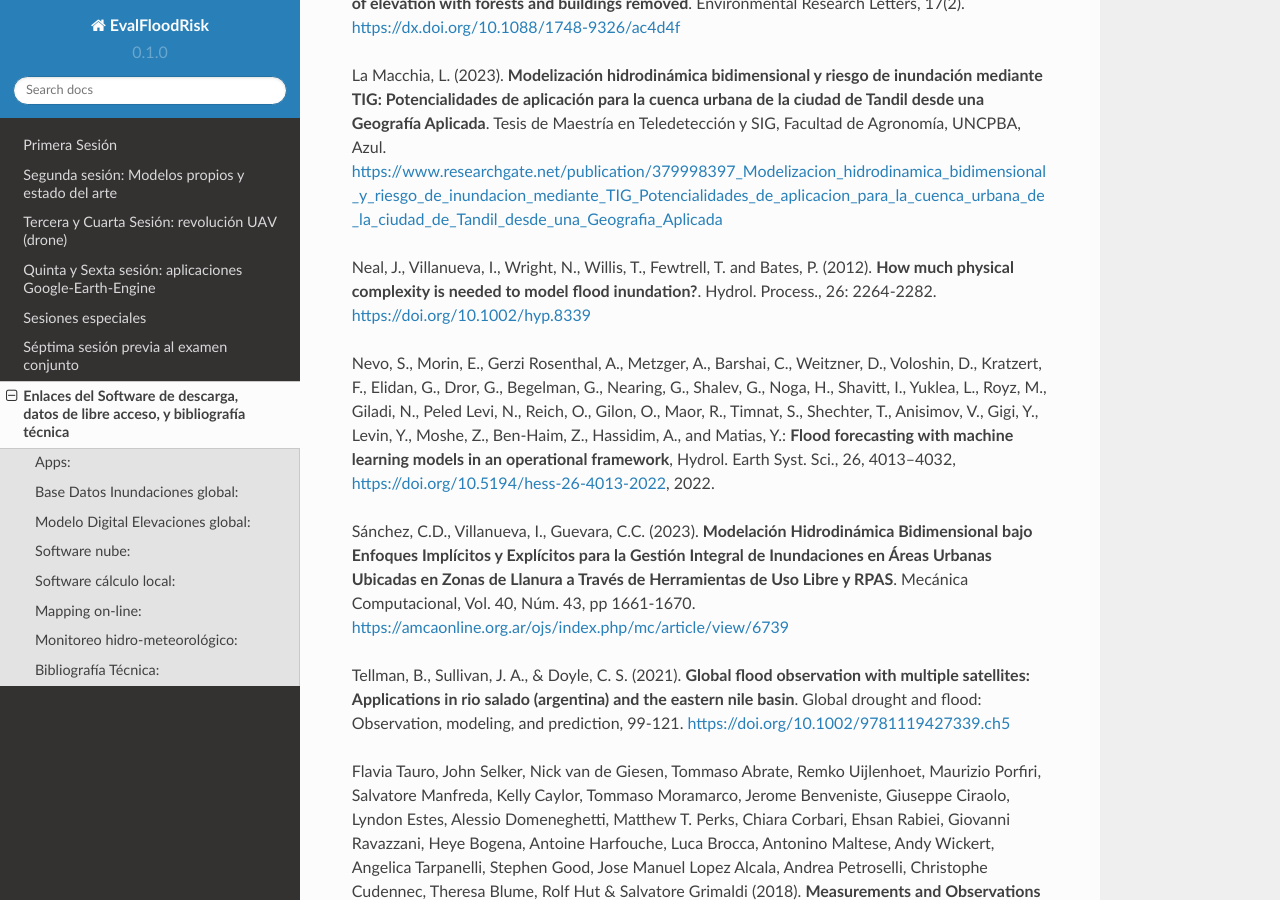
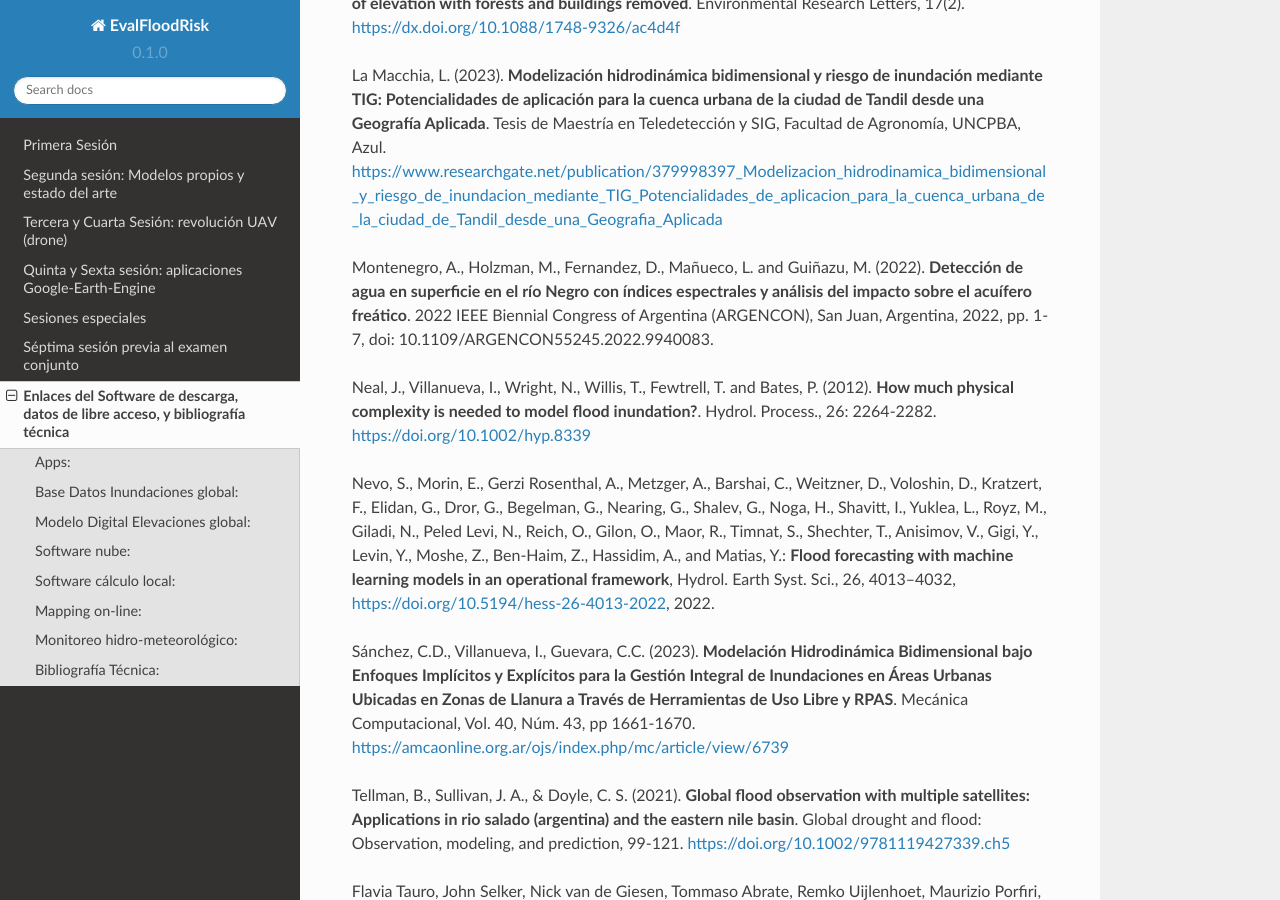
Before and after one commit to ivillamadrid/EvalFloodRisk_RSSWE, a Sphinx documentation site: the page built from docs/source/software.rst, in a window 1280 px wide and 900 px high, scrolled down 1709 px. Built offline with Sphinx 7.4.7 and the Read the Docs theme 2.0.0, drawn with Linux system fonts in a browser that asks for light colours.

Commit message:
Update software.rst

```diff
--- a/docs/source/software.rst
+++ b/docs/source/software.rst
@@ -67,6 +67,7 @@ Hawker, L., Uhe, P., Paulo, L., Sosa, J., Savage, J., Sampson, C., & Neal, J. (2
 La Macchia, L. (2023). **Modelización hidrodinámica bidimensional y riesgo de inundación mediante TIG: Potencialidades de aplicación para la cuenca urbana de la ciudad de Tandil desde una Geografía Aplicada**. Tesis de Maestría en Teledetección y SIG, Facultad de Agronomía, UNCPBA, Azul.
 https://www.researchgate.net/publication/379998397_Modelizacion_hidrodinamica_bidimensional_y_riesgo_de_inundacion_mediante_TIG_Potencialidades_de_aplicacion_para_la_cuenca_urbana_de_la_ciudad_de_Tandil_desde_una_Geografia_Aplicada
 
+Montenegro, A., Holzman, M., Fernandez, D., Mañueco, L. and Guiñazu, M. (2022). **Detección de agua en superficie en el río Negro con índices espectrales y análisis del impacto sobre el acuífero freático**. 2022 IEEE Biennial Congress of Argentina (ARGENCON), San Juan, Argentina, 2022, pp. 1-7, doi: 10.1109/ARGENCON55245.2022.9940083.
 
 Neal, J., Villanueva, I., Wright, N., Willis, T., Fewtrell, T. and Bates, P. (2012). **How much physical complexity is needed to model flood inundation?**. Hydrol. Process., 26: 2264-2282. https://doi.org/10.1002/hyp.8339
 
```
